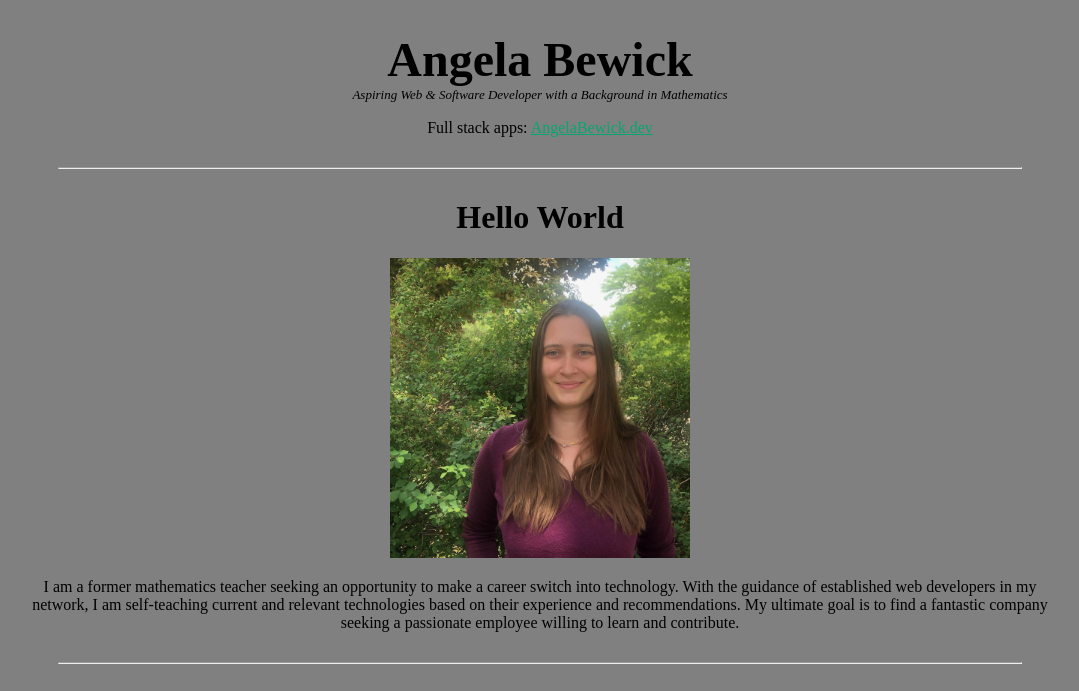
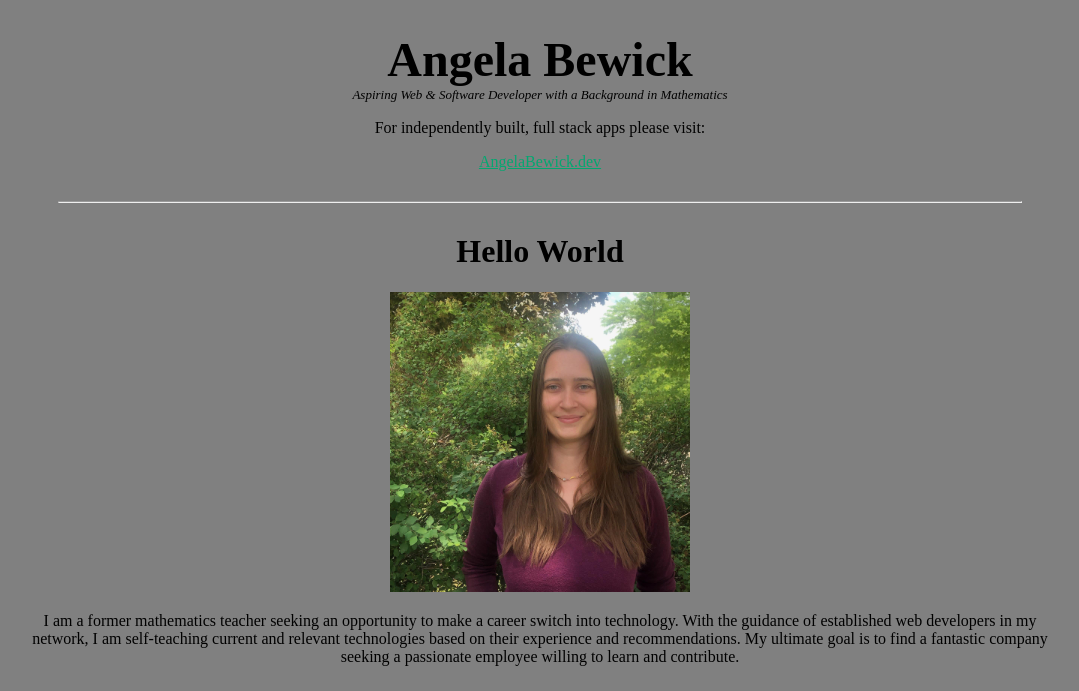
Before and after one commit to AngelaBewick/.github.io, a plain HTML site: page index.html in a window 1280 px wide. Shown: the top 691 px of the page, without its empty margins (100-1179 px from the left). Drawn offline with Linux system fonts and the light colour scheme.

Commit message:
link to ab.dev updated2

```diff
--- a/index.html
+++ b/index.html
@@ -11,12 +11,9 @@
         <p class="sub-text no-margin-t">
           Aspiring Web & Software Developer with a Background in Mathematics
         </p>
-        <p>
-          Full stack apps:
-          <a
-            class="devSiteLink"
-            href="https://angelabewick.dev/"
-            target="_blank"
+        <p>For independently built, full stack apps please visit:</p>
+        <p class="devSiteLink">
+          <a href="https://angelabewick.dev/" target="_blank"
             >AngelaBewick.dev</a
           >
         </p>
```
